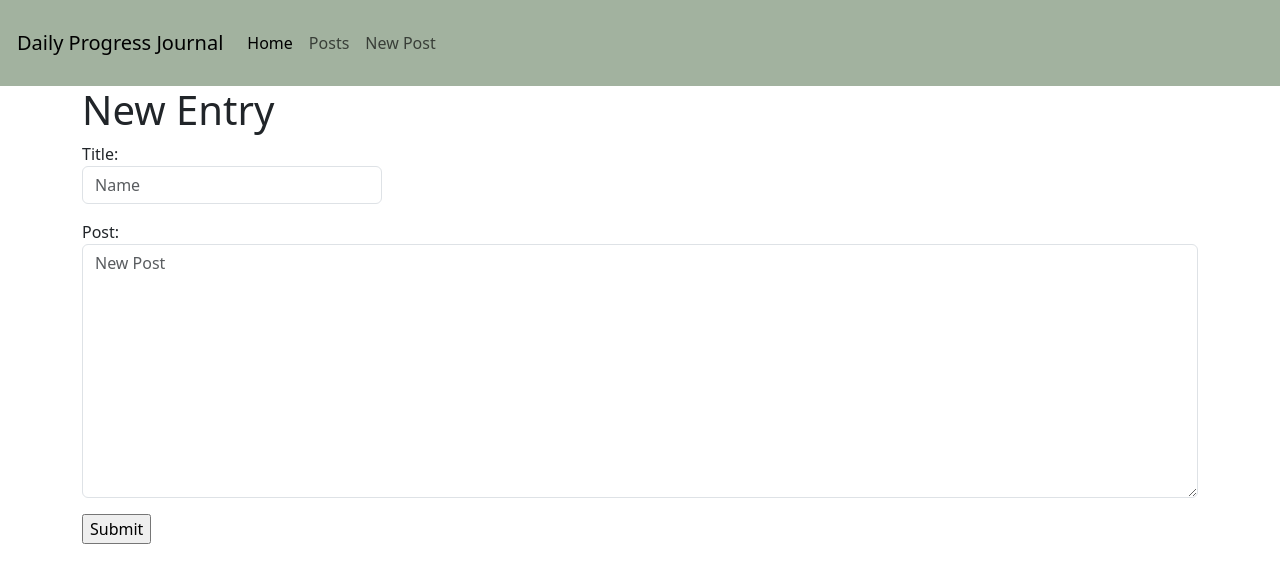
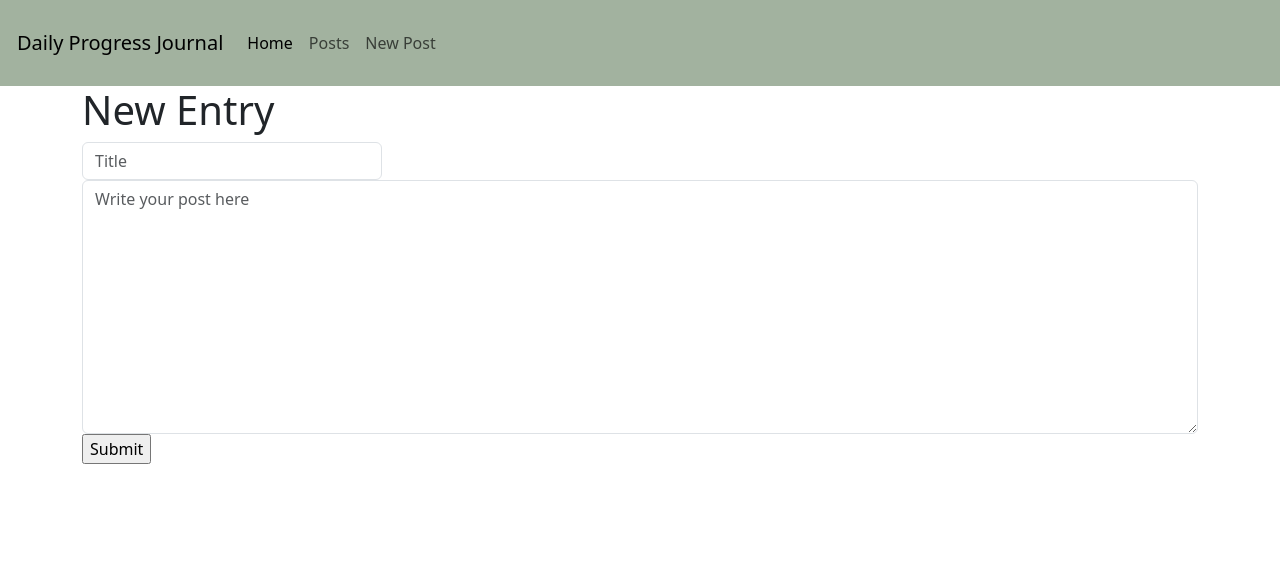
Before and after one commit to thunderbolt477/website, a Django app: page /blog/new_post/ in a window 1280 px wide. Shown: the top 583 px of the page. Run offline with Django 4.2, Linux system fonts and the light colour scheme.

Commit message:
adjusted model form to use meta class. adjusted submission form.

```diff
--- a/blog/forms.py
+++ b/blog/forms.py
@@ -1,17 +1,27 @@
 from django import forms
 from .models import BlogPost
+from django.forms import ModelForm, TextInput, Textarea
 
-class BlogPostForm(forms.Form):
-    title = forms.CharField(widget=forms.TextInput(attrs={'placeholder': 'Name', 'style': 'width: 300px;', 'class': 'form-control'}))
-    post = forms.CharField(widget=forms.Textarea(attrs={'placeholder': 'New Post','class':'form-control'}))
+class BlogPostForm(ModelForm):
+    class Meta:
+        model = BlogPost
+        fields = ['title', 'post']
+        widgets = {
+            'title': TextInput(attrs={
+                'class':'form-control',
+                'style': 'max-width: 300px;',
+                'placeholder':'Title'
+            }),
+            'post': Textarea(attrs={
+                'class':'form-control',
+                'placeholder':'Write your post here'
+
+            })
+        }
 
 
-    # class Meta:
-    #     model = BlogPost
-    #     fields = ('title', 'post')
-    #     widgets = {
-    #         'post':Textarea(attrs={'cols':80, 'rows':20},{class=''})
-    #     }
+    # title = forms.CharField(widget=forms.TextInput(attrs={'placeholder': 'Title', 'style': 'width: 300px;', 'class': 'form-control'}))
+    # post = forms.CharField(widget=forms.Textarea(attrs={'placeholder': 'New Post','class':'form-control'}))
 
     # title = forms.CharField(label="Title", max_length=30)
     # post = forms.CharField(label="Please write your post here", widget=forms.Textarea)
--- a/blog/templates/blog/BlogPost_form.html
+++ b/blog/templates/blog/BlogPost_form.html
@@ -4,7 +4,8 @@
 
 <form action="" method="POST">
   {% csrf_token %}
-  <div class="form-group">{{form}}</div>
+  <div class="form-group">{{form.title}}</div>
+  <div class="form-group">{{form.post}}</div>
   <div class="form-group">
     <input
       class="form-control form-control-log"
--- a/blog/templates/blog/new_post.html
+++ b/blog/templates/blog/new_post.html
@@ -5,7 +5,8 @@
 
   <form action="" method="POST">
     {% csrf_token %}
-    <div class="form-group">{{form.as_p}}</div>
+    <div class="form-group">{{form.title}}</div>
+    <div class="form-group">{{form.post}}</div>
     <div class="form-group">
       <input type="submit" name="" id="" value="Submit" />
     </div>
```
